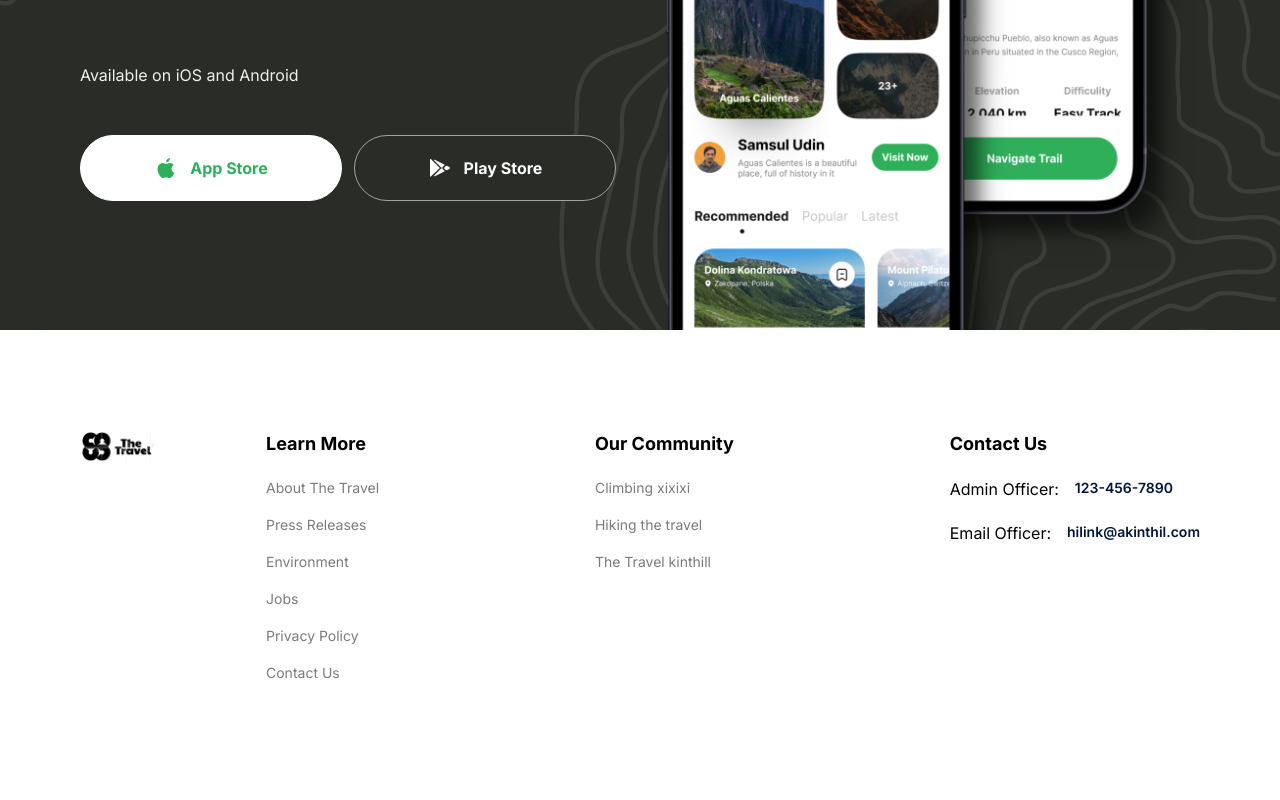
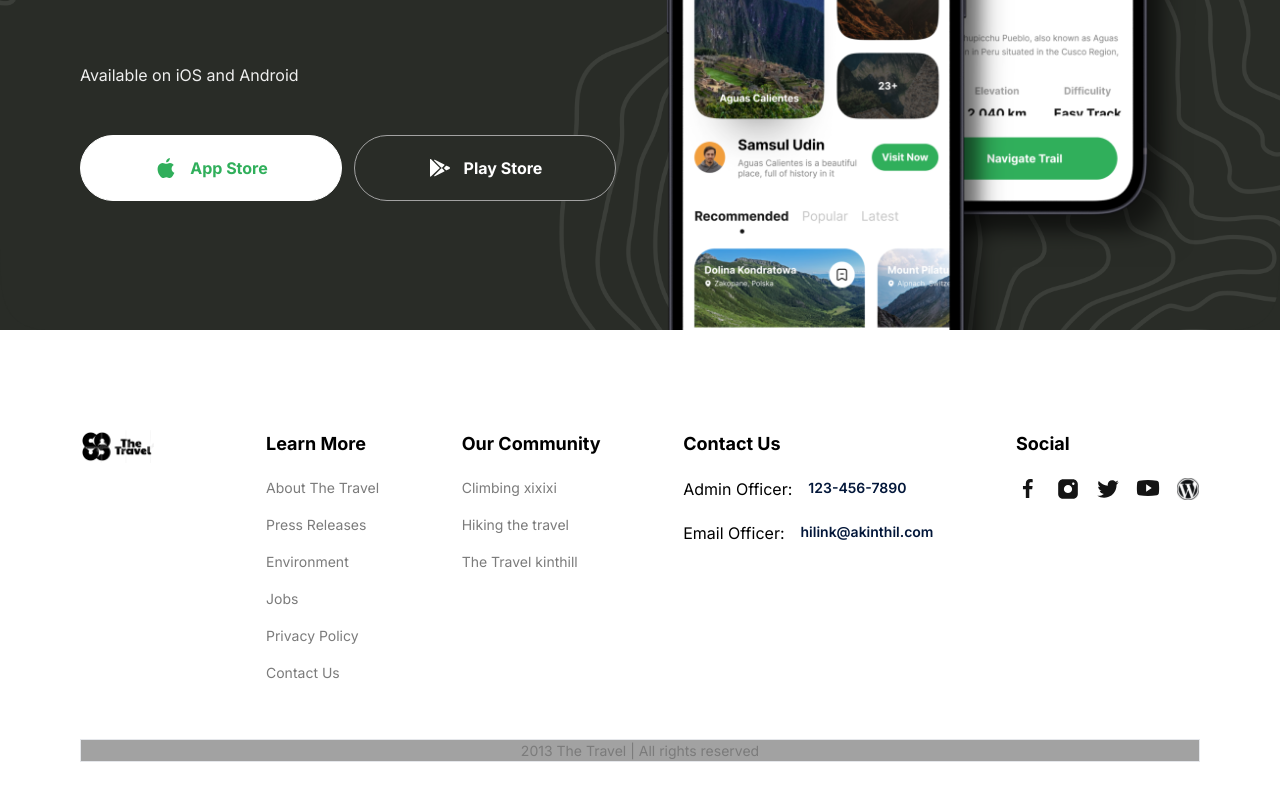
Before and after one commit to SebastianSloma/travel_next, a Next.js app: page / in a window 1280 px wide. Shown: the part 4082-4882 px from the top of the page. Before the commit the page ends 4861 px from the top, so only its background shows below. Built offline with nearby package versions, Linux system fonts and the light colour scheme.

Commit message:
added social maps

```diff
--- a/components/Footer.tsx
+++ b/components/Footer.tsx
@@ -41,7 +41,23 @@ const Footer = () => {
 							</FooterColumn>
 
 						</div>
+						<div className='flex flex-col gap-5'>
+							<FooterColumn title={SOCIALS.title}>
+								<ul className='regular-14 flex gap-4 text-gray-30'>
+									{SOCIALS.links.map((link)=>(
+										<Link href='/' key={link}>
+										<Image src={link} alt='logo' width={24} height={24}/>
+										</Link>
+									))}
+								</ul>
+
+							</FooterColumn>
+
+						</div>
 					</div>
+				</div>
+				<div className='border bg-gray-20'>
+					<p className='regular-14 w-full text-center text-gray-30'> 2013 The Travel | All rights reserved </p>
 				</div>
 			</div>
 		</footer>
```
